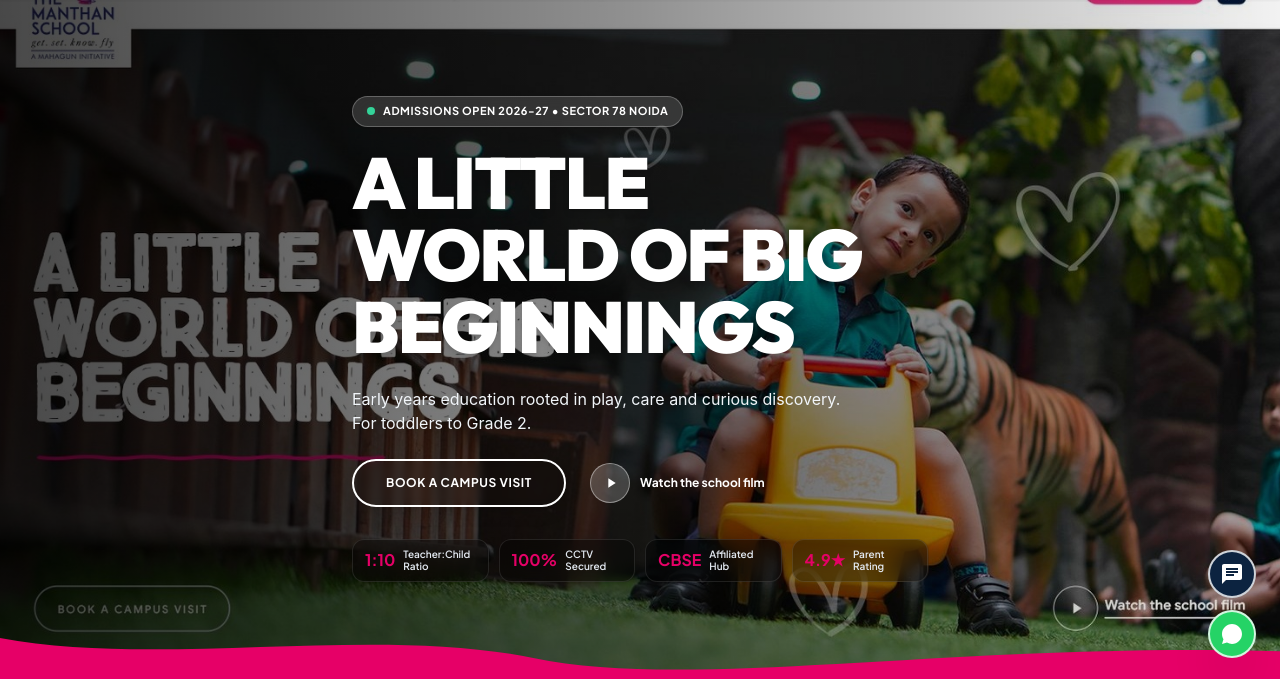
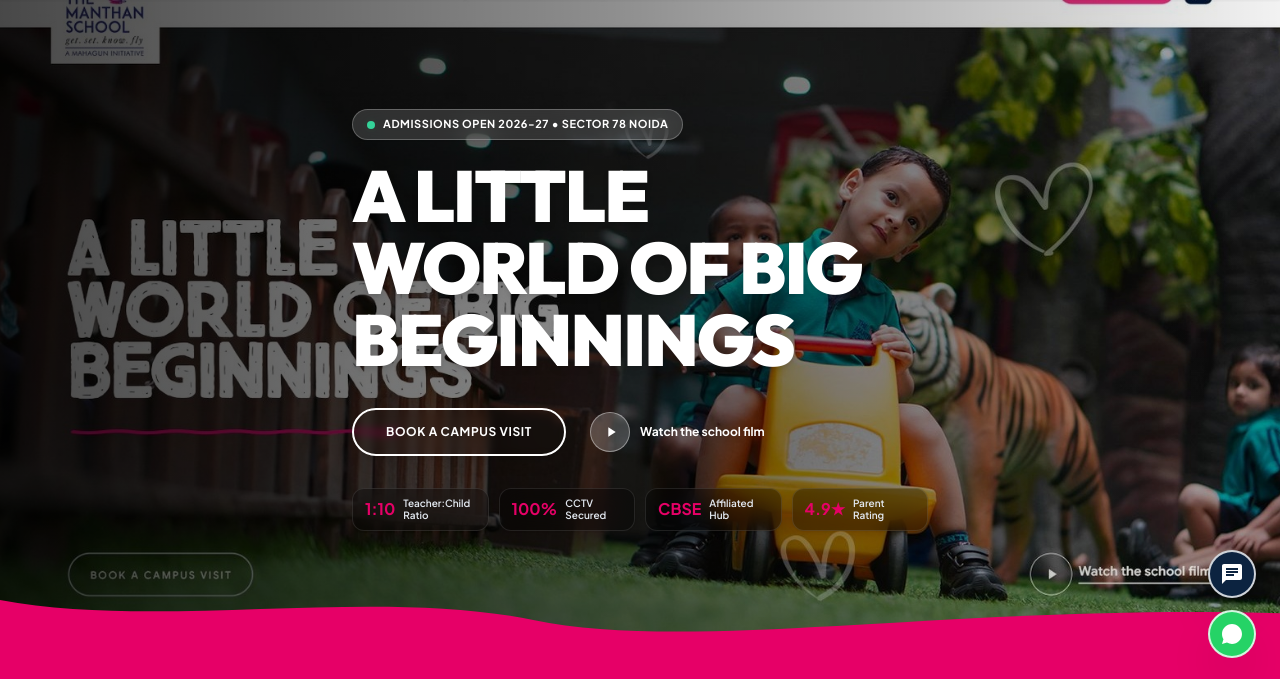
Before and after one commit to agrwalh/Project_School_Adtric, a Laravel app: template resources/views/frontend/home.blade.php in a window 1280 px wide. Shown: the part 118-797 px from the top of the page. Run offline with Laravel 12, Linux system fonts and the light colour scheme; the template is opened without the code that fills it, so the values that code supplies are empty; style sheets or scripts are compiled from the project's sources.

Commit message:
Remove early years education subtitle from hero banner

```diff
--- a/resources/views/frontend/home.blade.php
+++ b/resources/views/frontend/home.blade.php
@@ -54,11 +54,8 @@
                 WORLD OF <span class="text-white">BIG</span> <br>
                 BEGINNINGS
             </h1>
-            <p class="mt-4 sm:mt-6 text-sm sm:text-base text-slate-100 max-w-lg leading-relaxed font-sans">
-                Early years education rooted in play, care and curious discovery. For toddlers to Grade 2.
-            </p>
-
-            <div class="flex flex-wrap items-center gap-4 pt-6">
+
+            <div class="flex flex-wrap items-center gap-4 pt-8">
                 <!-- Book a campus visit pill button matching screenshot 14 -->
                 <a href="#enquiry"
                    class="px-8 py-3.5 rounded-full border-2 border-white text-white hover:bg-white hover:text-brand-navy font-bold text-xs uppercase tracking-wider backdrop-blur-sm transition duration-200 transform hover:-translate-y-0.5 shadow-lg">
```
